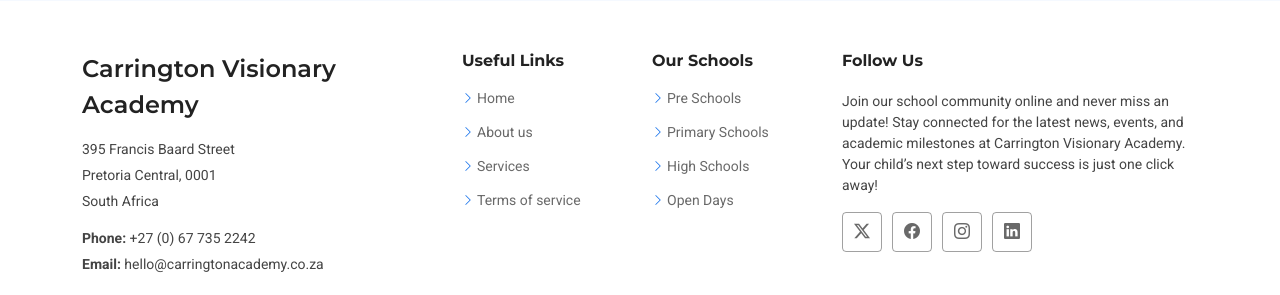
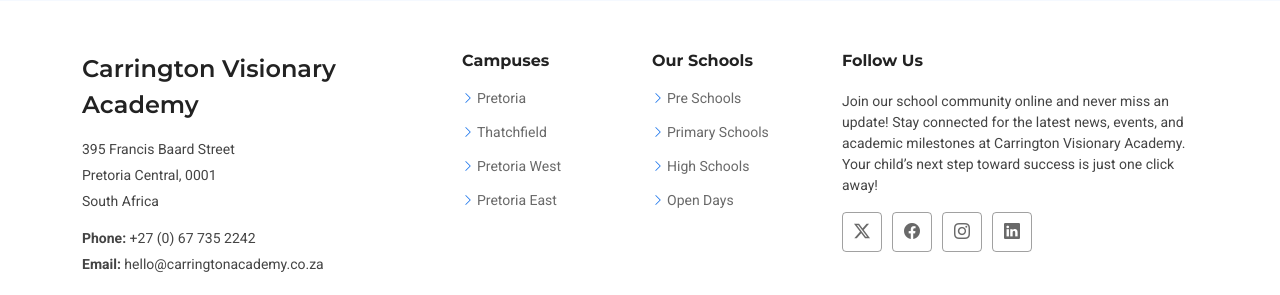
Before and after one commit to Carrington-dev/carrington-visionary-academy, a Flask app: page /about in a window 1280 px wide. Shown: the part 2864-3159 px from the top of the page. Run offline with Flask 3, Linux system fonts and the light colour scheme; some libraries are stand-ins or nearby versions.

Commit message:
Update base.html
Co-Authored-By: Stemgon <165911512+stemgon@users.noreply.github.com>
Co-Authored-By: Carrington Muleya <79579279+carrington-dev@users.noreply.github.com>

```diff
--- a/src/templates/base.html
+++ b/src/templates/base.html
@@ -129,12 +129,12 @@
         </div>
 
         <div class="col-lg-2 col-md-3 footer-links">
-          <h4>Useful Links</h4>
+          <h4>Campuses</h4>
           <ul>
-            <li><i class="bi bi-chevron-right"></i> <a href="#">Home</a></li>
-            <li><i class="bi bi-chevron-right"></i> <a href="#">About us</a></li>
-            <li><i class="bi bi-chevron-right"></i> <a href="#">Services</a></li>
-            <li><i class="bi bi-chevron-right"></i> <a href="#">Terms of service</a></li>
+            <li><i class="bi bi-chevron-right"></i> <a href="#">Pretoria</a></li>
+            <li><i class="bi bi-chevron-right"></i> <a href="#">Thatchfield</a></li>
+            <li><i class="bi bi-chevron-right"></i> <a href="#">Pretoria West</a></li>
+            <li><i class="bi bi-chevron-right"></i> <a href="#">Pretoria East</a></li>
           </ul>
         </div>
 
```
